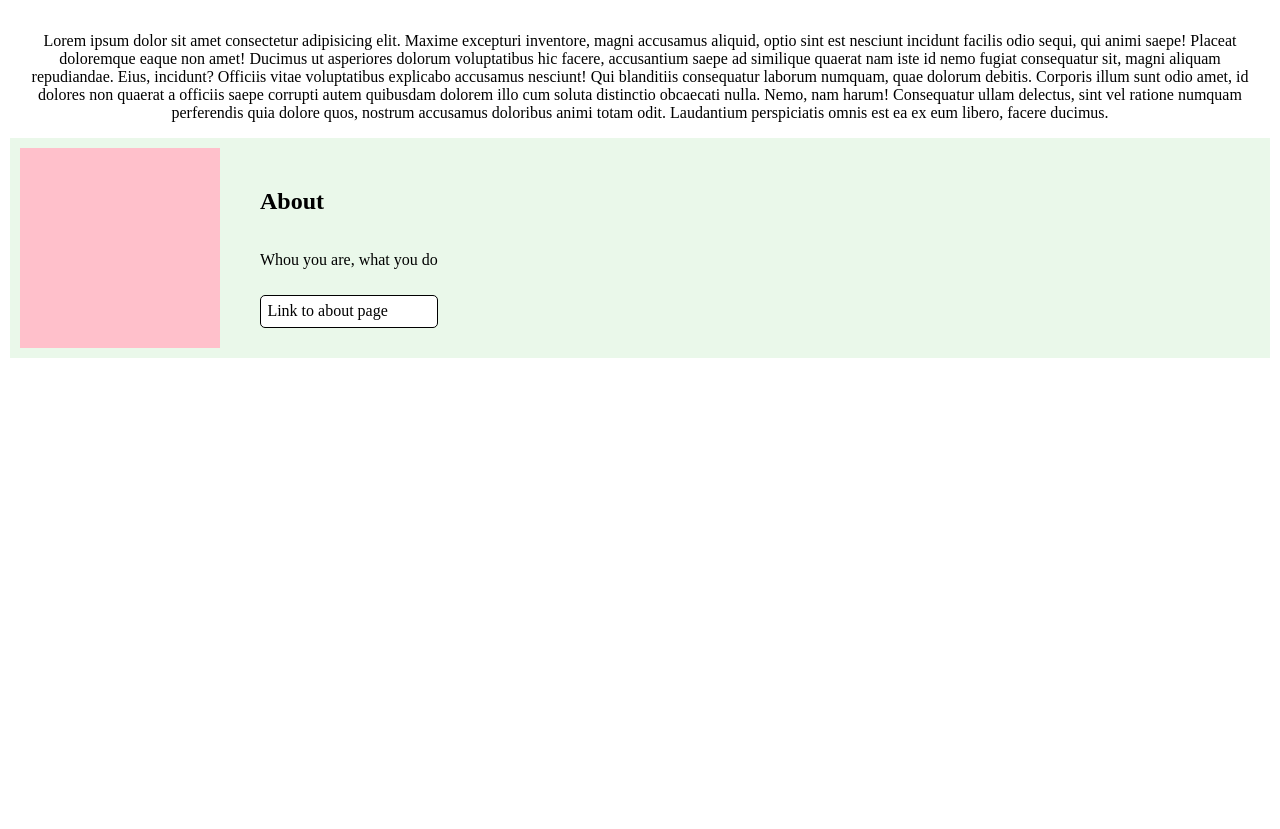
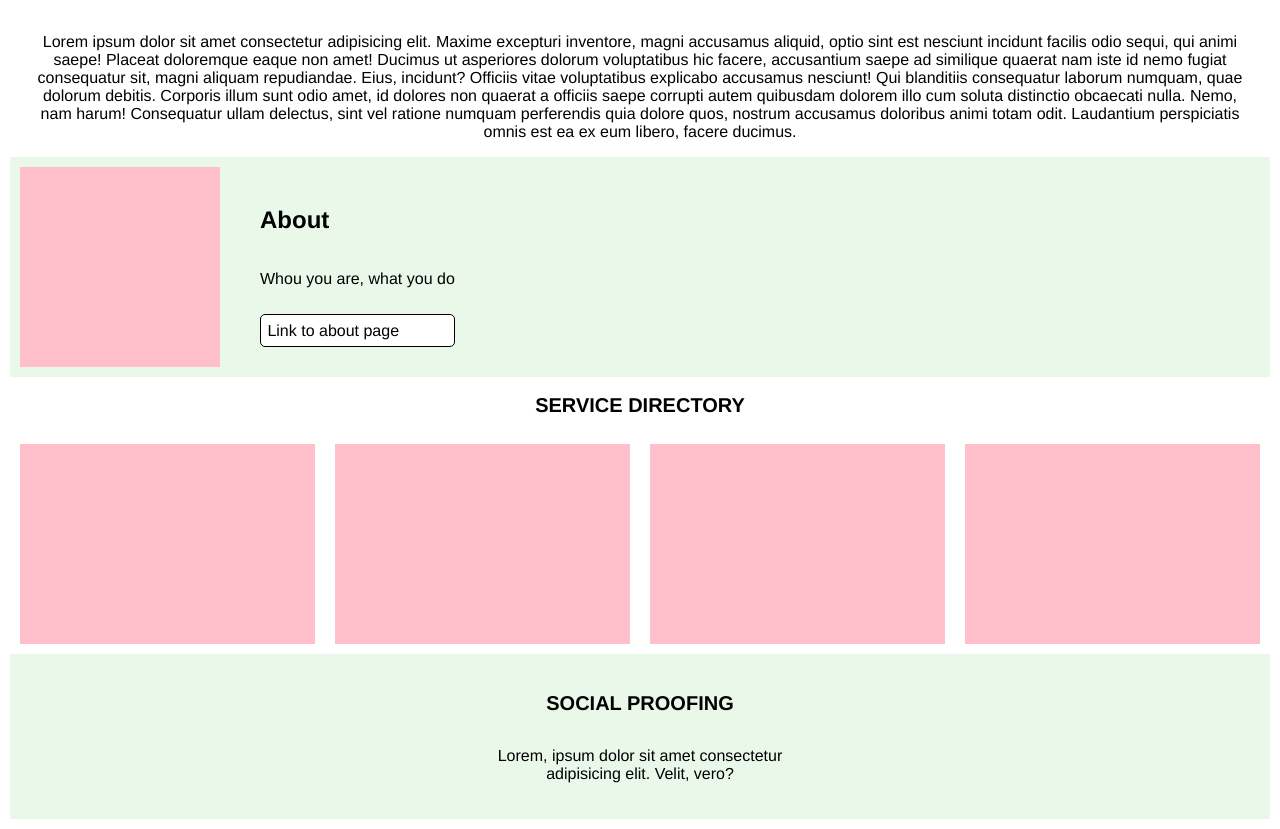
Before and after one commit to Fede-forti/esercitazione, a plain HTML site: page index.html in a window 1280 px wide. Shown: the part 400-1229 px from the top of the page. Before the commit the page ends 800 px from the top, so only its background shows below. Drawn offline with Linux system fonts and the light colour scheme.

Commit message:
Filippo's Changes to Hompage

```diff
--- a/index.html
+++ b/index.html
@@ -45,6 +45,21 @@
                 <a href="#">Link to about page</a>
             </div>
         </section>
+        <!--Filippo-->
+        <section class="service">
+           <h2 class="section-subtitle">Service DIrectory</h2>
+           <div class="service-images">
+            <div class="square"></div>
+            <div class="square"></div>
+            <div class="square"></div>
+            <div class="square"></div>
+           </div>
+        </section>
+
+        <section class="social-proofing">
+            <h2 class="section-subtitle">Social Proofing</h2>
+            <p>Lorem, ipsum dolor sit amet consectetur<br> adipisicing elit. Velit, vero?</p>
+        </section>
     </main>
 
 
--- a/style.css
+++ b/style.css
@@ -1,6 +1,7 @@
 body {
     padding: 0;
     margin: 10px;
+    font-family: "Helvetica neue", helvetica, sans-serif;
 }
 
 .header_content {
@@ -43,7 +44,7 @@ header {
     display: flex;
     flex-direction: row;
     align-items: center;
-    background-color: rgb(202, 237, 202, 0.4);
+    background-color: rgba(202, 237, 202, 0.4);
 }
 
 .img {
@@ -70,3 +71,42 @@ flex-direction: column;
     margin-top: 10px;
 
 }
+
+.service {
+    display: flex;
+    flex-direction: column;
+}
+
+.section-subtitle {
+    text-align: center;
+    text-transform: uppercase;
+    font-weight: bold;
+    font-size: 1.25rem;
+    line-height: 1.2;
+}
+
+.service-images {
+    display: flex;
+    flex-direction: row;
+    justify-content: space-between;
+
+}
+
+.square {
+    display: flex;
+    flex-grow: 1;
+    height: 200px;
+    background-color: pink;
+    margin: 10px;
+}
+
+.social-proofing {
+    display: flex;
+    flex-direction: column;
+    padding: 20px;
+    background-color: rgba(202, 237, 202, 0.4);
+}
+
+.social-proofing p {
+    text-align: center;
+}
```
